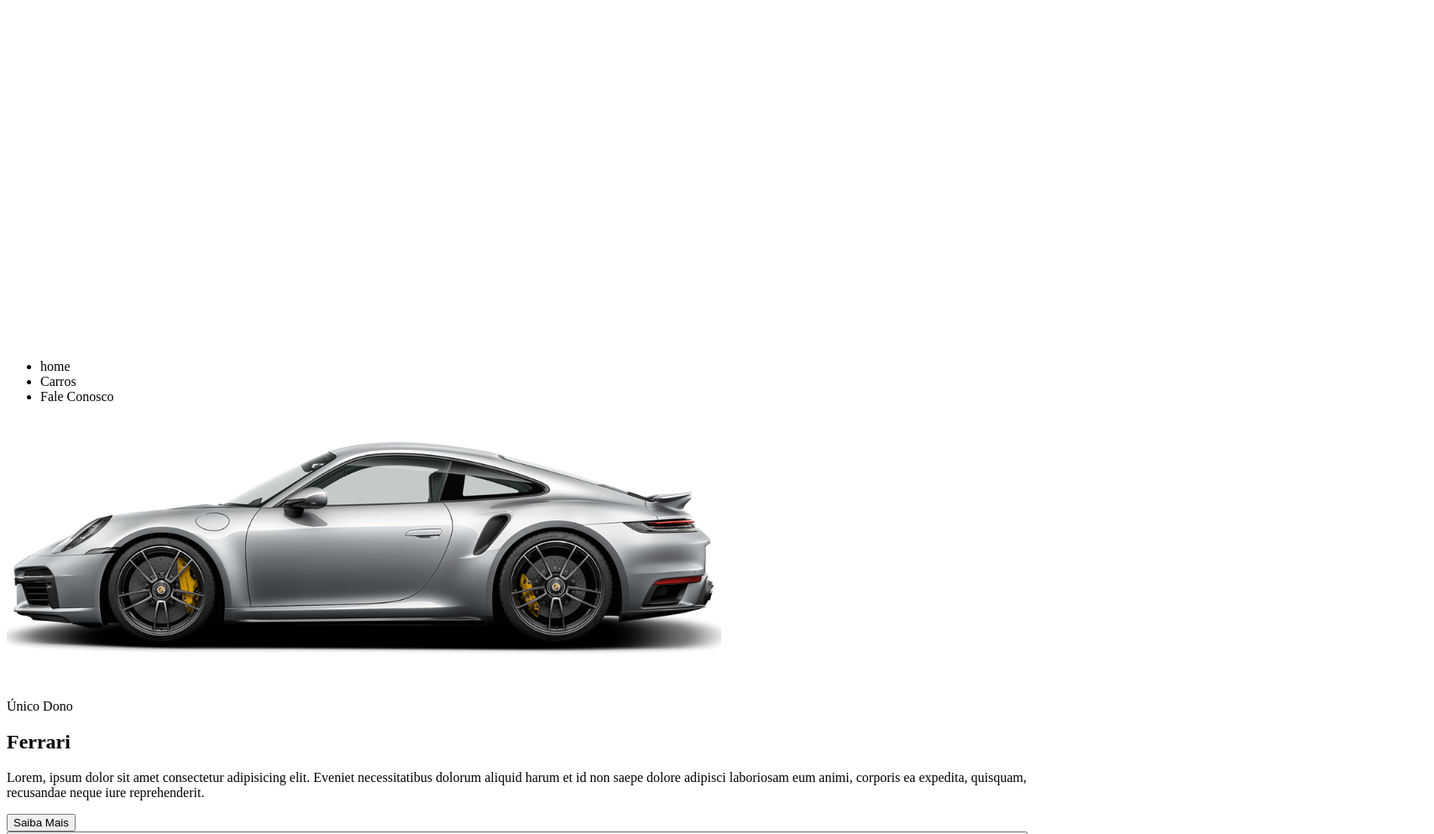
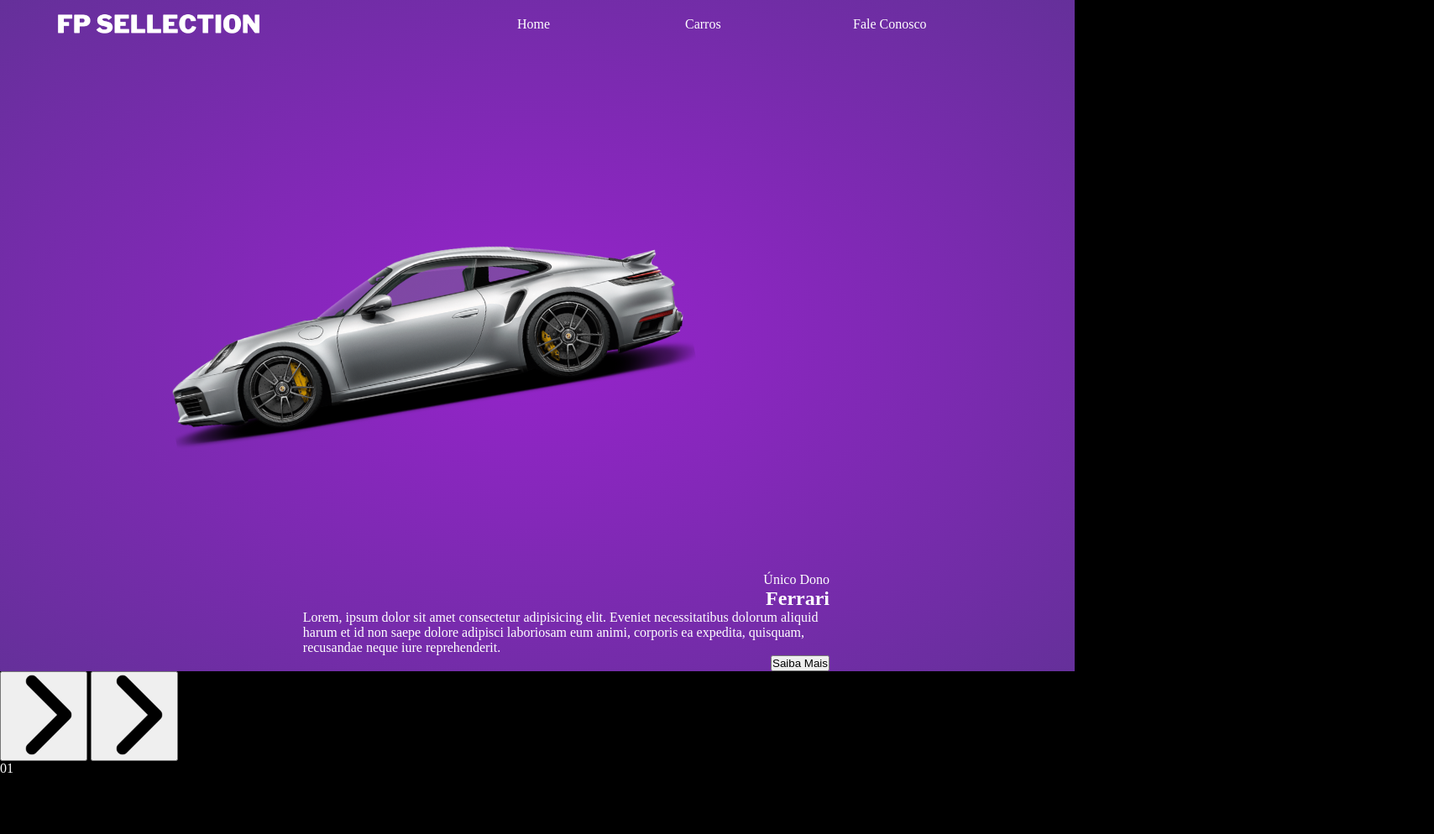
Before and after one commit to kanandadr/Fp, a plain HTML site: page index.html in a window 1280 px wide. Shown: the top 994 px of the page at 84% size, 1708 px wide, since content can reach past the window. After the commit the page ends 925 px from the top, so only its background shows below. Drawn offline with Linux system fonts and the light colour scheme.

Commit message:
estilizaçao css

```diff
--- a/index.html
+++ b/index.html
@@ -5,6 +5,7 @@
     <meta charset="UTF-8">
     <meta name="viewport" content="width=device-width, initial-scale=1.0">
     <title>Fp Sellection</title>
+    <link rel="stylesheet" href="styles.css">
 </head>
 
 <body>
@@ -12,7 +13,7 @@
         <img src="./img/logo.png" alt="logo Fp">
         <nav>
             <ul>
-                <li>home</li>
+                <li>Home</li>
                 <li>Carros</li>
                 <li>Fale Conosco</li>
             </ul>
--- /dev/null
+++ b/styles.css
@@ -0,0 +1,86 @@
+* {
+    margin: 0;
+    padding: 0;
+    box-sizing: border-box;
+    list-style: none
+}
+
+body {
+    background-color: #000;
+    color: #fff;
+    font-size: 16px;
+    overflow: hidden;
+
+}
+
+header {
+    position: fixed;
+    width: 90vw;
+    left: 50%;
+    transform: translateX(-50%);
+    display: grid;
+    align-items: center;
+    grid-template-columns: 1fr 600px;
+    gap: 10%;
+    z-index: 2;
+
+    & img {
+        width: 250px;
+    }
+    & nav{
+        & ul{
+            display: grid;
+            grid-template-columns: repeat(3, 200px);
+
+        }
+
+    }
+}
+section{
+    background-image: radial-gradient(#9723cc, #65309a);
+    height: 100vh;
+    position: relative;
+
+    & .list {
+        width: 70vw;
+        height: 100%;
+        margin: auto;
+        position: relative;
+
+        & .item{
+            position: absolute;
+            inset: 0;
+
+            & .car-img {
+                position: absolute;
+                top: 50%;
+                transform: translateY(-50%);
+                width: 70%;
+
+                & img{
+                    width: 100%;
+                    transform: rotate(-10deg);
+                }
+            }
+        }
+        & .content {
+            position: absolute;
+            right: 100px;
+            width: 70%;
+            height: 100%;
+            display: flex;
+            flex-direction: column;
+            justify-content: end;
+            align-items: end;
+        }
+
+    }
+}
+.arrows {
+    & button {
+        & img{
+            width: 100px;
+        }
+
+    }
+    }
```
